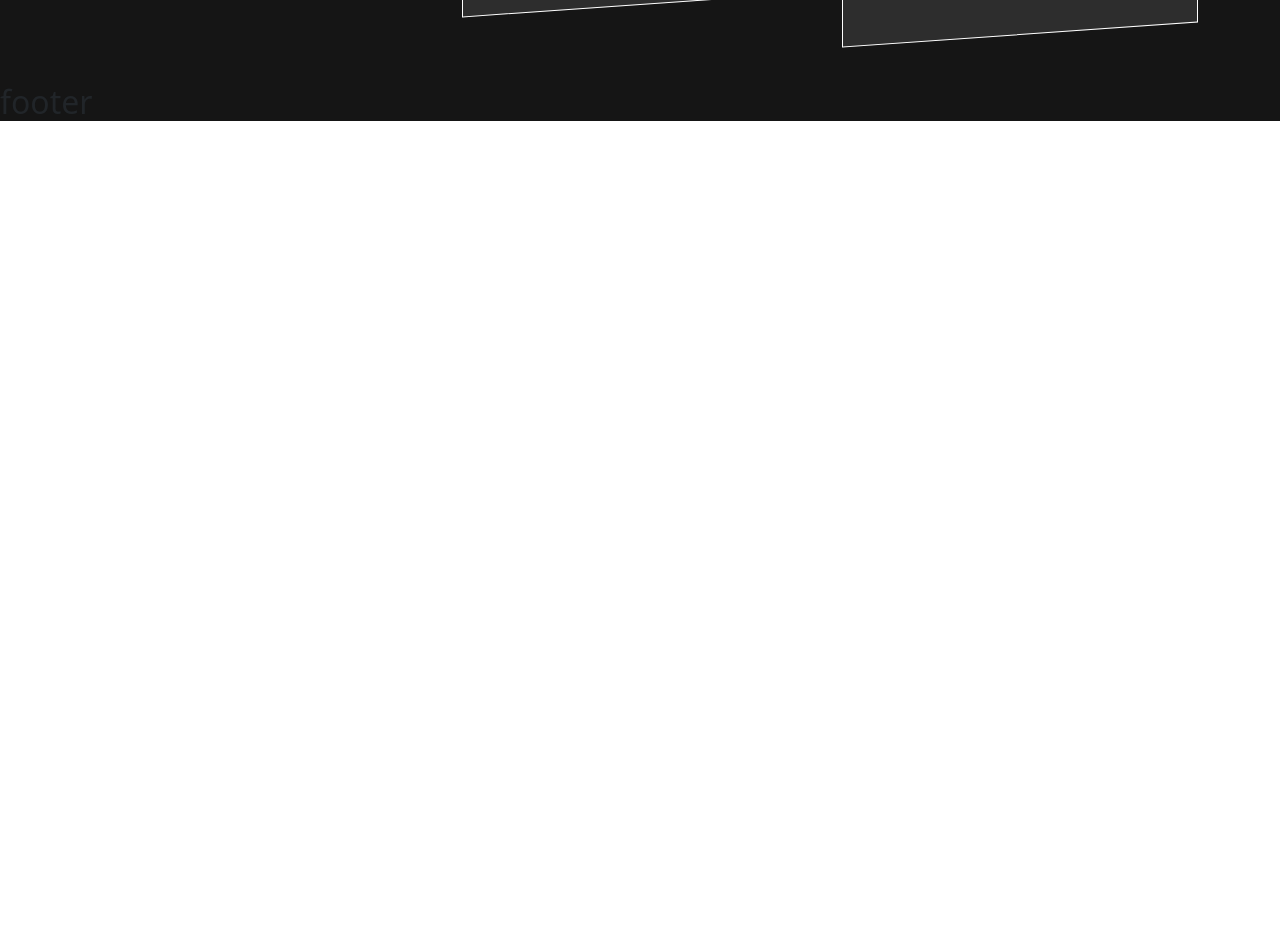
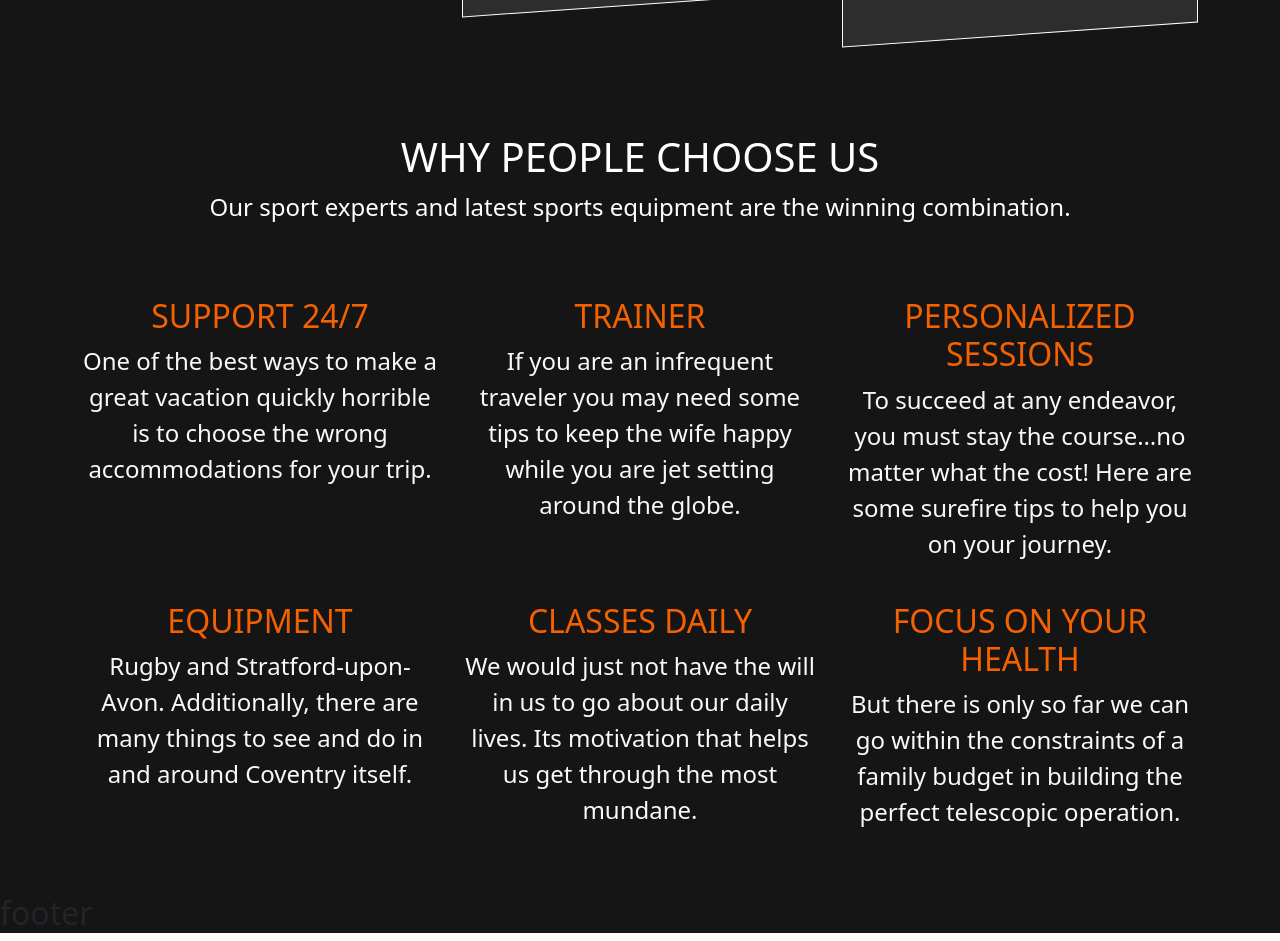
Before and after one commit to knrbokhari/independent-service-provider, a React (Create React App) app: page / in a window 1280 px wide. Shown: the part 1780-2721 px from the top of the page. Before the commit the page ends 1909 px from the top, so only its background shows below. Built offline with nearby package versions, Linux system fonts and the light colour scheme; no server answers.

Commit message:
WhyChooseMe added

```diff
--- a/src/Pages/Home/Banner/Banner.js
+++ b/src/Pages/Home/Banner/Banner.js
@@ -25,7 +25,7 @@ const Banner = () => {
         <Carousel.Item interval={500}>
           <img className="d-block w-100" src={bunnerImg2} alt="Second slide" />
           <Carousel.Caption>
-            <p>Shape your body</p>
+            <p>Join Us Now</p>
             <h3>
               Be <strong>strong</strong> <br /> traning hard
             </h3>
--- a/src/Pages/Home/Home/Home.js
+++ b/src/Pages/Home/Home/Home.js
@@ -1,5 +1,6 @@
 import React from "react";
 import Banner from "../Banner/Banner";
+import WhyChooseMe from "../WhyChooseMe/WhyChooseMe";
 import Sarvices from "../Services/Services";
 
 const Home = () => {
@@ -7,6 +8,7 @@ const Home = () => {
     <div>
       <Banner></Banner>
       <Sarvices></Sarvices>
+      <WhyChooseMe></WhyChooseMe>
     </div>
   );
 };
--- /dev/null
+++ b/src/Pages/Home/WhyChooseMe/WhyChooseMe.js
@@ -0,0 +1,71 @@
+import React from "react";
+
+const WhyChooseMe = () => {
+  return (
+    <div className="container mt-50px pt-5 mb-5">
+      <h2 className="text-white fs-1 text-md-center">WHY PEOPLE CHOOSE US</h2>
+      <p className="text-white fs-4 text-md-center">
+        Our sport experts and latest sports equipment are the winning
+        combination.
+      </p>
+      <div className="row mt-5">
+        <div className="col-md-6 col-lg-4 mt-4">
+          <h3 style={{ color: "#f36100" }} className="fs-2 text-md-center">
+            SUPPORT 24/7
+          </h3>
+          <p className="text-light fs-4 text-md-center">
+            One of the best ways to make a great vacation quickly horrible is to
+            choose the wrong accommodations for your trip.
+          </p>
+        </div>
+        <div className="col-md-6 col-lg-4 mt-4">
+          <h3 style={{ color: "#f36100" }} className="fs-2 text-md-center">
+            TRAINER
+          </h3>
+          <p className="text-light fs-4 text-md-center">
+            If you are an infrequent traveler you may need some tips to keep the
+            wife happy while you are jet setting around the globe.
+          </p>
+        </div>
+        <div className="col-md-6 col-lg-4 mt-4">
+          <h3 style={{ color: "#f36100" }} className="fs-2 text-md-center">
+            PERSONALIZED SESSIONS
+          </h3>
+          <p className="text-light fs-4 text-md-center">
+            To succeed at any endeavor, you must stay the course…no matter what
+            the cost! Here are some surefire tips to help you on your journey.
+          </p>
+        </div>
+        <div className="col-md-6 col-lg-4 mt-4">
+          <h3 style={{ color: "#f36100" }} className="fs-2 text-md-center">
+            EQUIPMENT
+          </h3>
+          <p className="text-light fs-4 text-md-center">
+            Rugby and Stratford-upon-Avon. Additionally, there are many things
+            to see and do in and around Coventry itself.
+          </p>
+        </div>
+        <div className="col-md-6 col-lg-4 mt-4">
+          <h3 style={{ color: "#f36100" }} className="fs-2 text-md-center">
+            CLASSES DAILY
+          </h3>
+          <p className="text-light fs-4 text-md-center">
+            We would just not have the will in us to go about our daily lives.
+            Its motivation that helps us get through the most mundane.
+          </p>
+        </div>
+        <div className="col-md-6 col-lg-4 mt-4">
+          <h3 style={{ color: "#f36100" }} className="fs-2 text-md-center">
+            FOCUS ON YOUR HEALTH
+          </h3>
+          <p className="text-light fs-4 text-md-center">
+            But there is only so far we can go within the constraints of a
+            family budget in building the perfect telescopic operation.
+          </p>
+        </div>
+      </div>
+    </div>
+  );
+};
+
+export default WhyChooseMe;
```
Also changed, not shown: src/Pages/Home/WhyChooseMe/WhyChooseMe.css (added).
